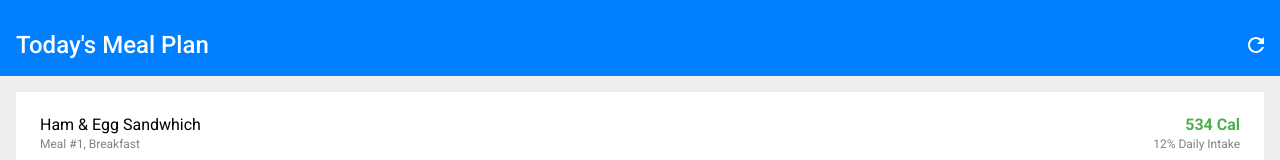
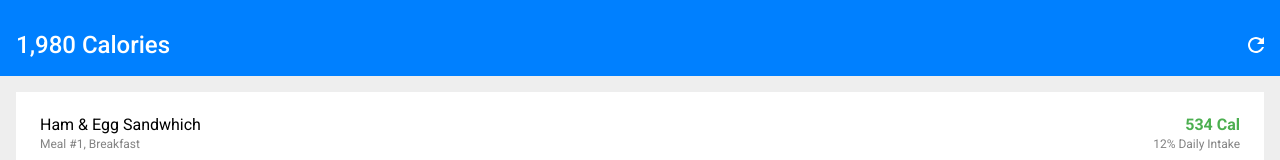
Before and after one commit to claudiovallejo/meal-app, a plain HTML site: page index.html in a window 1280 px wide. Shown: the top 160 px of the page. Drawn offline with Linux system fonts and the light colour scheme.

Commit message:
Updated app's nav title.

```diff
--- a/index.html
+++ b/index.html
@@ -12,7 +12,7 @@
   <body class="bg-silver">
     <!-- Navigation -->
     <nav class="cf bg-blue pt2 ph1 pb1 mb1">
-      <h1 class="fl ma0 roboto fw5 f1_5 white">Today's Meal Plan</h1>
+      <h1 class="fl ma0 roboto fw5 f1_5 white">1,980 Calories</h1>
       <img class="js-refresh fr" style="padding-top: 5px;" src="refresh.svg">
     </nav>
     <!-- Content -->
```
